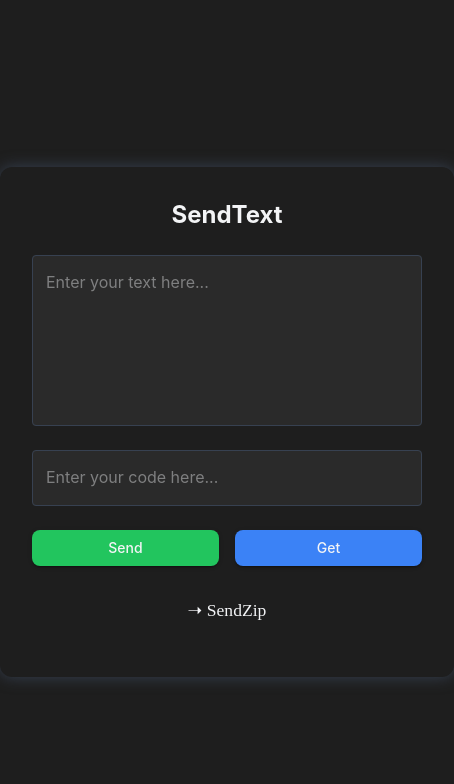
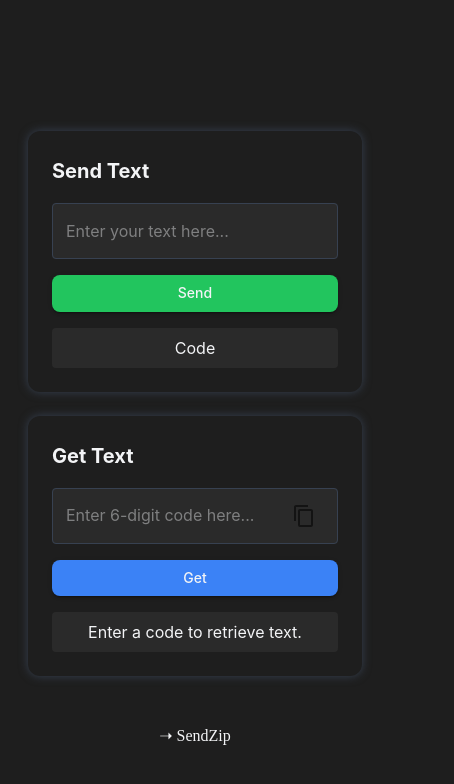
Before and after one commit to pratik7262/SendZip-Frontend, a React (Create React App) app: page /sendText in a window 390 px wide. Shown: the top 784 px of the page, 454 px wide, since content can reach past the window. Built offline with nearby package versions, Linux system fonts and the light colour scheme.

Commit message:
Changes for responsiveness and copy button

```diff
--- a/src/components/TextShare.jsx
+++ b/src/components/TextShare.jsx
@@ -1,5 +1,20 @@
 import React, { useState } from "react";
-import { Button, TextField, Box, Grid, Typography } from "@mui/material";
+import {
+  Button,
+  TextField,
+  Box,
+  Grid,
+  Typography,
+  Card,
+  InputAdornment,
+  IconButton,
+  useMediaQuery,
+} from "@mui/material";
+import { Link } from "react-router-dom";
+import { toast } from "react-toastify";
+import axios from "axios";
+import Toast from "./Toast";
+import { BASE_URL } from "../urls";
 import {
   background,
   borders,
@@ -8,86 +23,96 @@ import {
   secondary,
   textPrimary,
 } from "../theme";
-import { Link } from "react-router-dom";
-import { toast } from "react-toastify";
-import { BASE_URL } from "../urls";
-import axios from "axios";
-import Toast from "./Toast";
+import { CheckCircle, ContentCopy } from "@mui/icons-material";
 
 const INITIAL_DATA = { text: "", code: "" };
+
 const TextShare = () => {
   const [data, setData] = useState(INITIAL_DATA);
+  const [code, setCode] = useState("");
+  const [copied, setCopied] = useState("");
+
+  // Responsive behavior
+  const isSmallScreen = useMediaQuery("(max-width:600px)");
+
+  const handleCopy = (text, btn) => {
+    if (!text) return;
+    navigator.clipboard.writeText(text);
+    setCopied(btn);
+    toast.success("Copied to clipboard!");
+    setTimeout(() => setCopied(""), 2000);
+  };
+
+  function isSixDigitNumber(str) {
+    return /^\d{6}$/.test(str);
+  }
 
   const getText = async () => {
     try {
-      if (Number(data.code) === 0 || Number(data.code) < 100000) {
-        toast.warning("Please enter code correctly...");
+      if (!isSixDigitNumber(code)) {
+        toast.warning("Please enter a valid 6-digit code.");
+        return;
       }
-      const response = await axios.get(
-        `${BASE_URL}/api/text/getText/${data.code}`
-      );
-
-      setData({ text: response.data.text, code: response.data.text });
+      const response = await axios.get(`${BASE_URL}/api/text/getText/${code}`);
+      if (response.data.success) {
+        setCode(response.data.text);
         toast.success("Text fetched successfully!");
+      } else {
+        toast.warning(response.data.message);
+      }
     } catch (error) {
-      toast.error("Error: Failed to fetch text!");
+      toast.error(error.message);
     }
   };
 
   const sendText = async () => {
     try {
       if (!data.text.trim()) {
-        toast.error("Error: Text cannot be empty!");
+        toast.warn("Error: Text cannot be empty!");
         return;
       }
-
-      const responce = await axios.post(`${BASE_URL}/api/text/sendText`, {
+      const response = await axios.post(`${BASE_URL}/api/text/sendText`, {
         text: data.text,
       });
-      setData({ text: "", code: responce.data.code });
-      toast.success(responce.data.message);
+      setData({ text: "", code: response.data.code });
+      toast.success(response.data.message);
     } catch (error) {
       toast.error(error.message);
     }
   };
 
   return (
-    <Box
+    <>
+      <Box sx={{ display: "flex", justifyContent: "center", mt: 4, px: 2 }}>
+        <Grid container spacing={3} sx={{ maxWidth: "900px", width: "100%" }}>
+          {/* Send Text Card */}
+          <Grid item xs={12} md={6}>
+            <Card
               sx={{
-        display: "flex",
-        flexDirection: "column",
-        alignItems: "center",
-        gap: 3,
-        width: "100%",
-        maxWidth: "500px",
-        margin: "auto",
-        padding: 4,
+                padding: 3,
                 backgroundColor: background[500],
                 borderRadius: 3,
-        boxShadow: `0px 0px 15px ${borders[500]}`,
+                boxShadow: `0px 0px 10px ${borders[500]}`,
               }}
             >
-      <Typography variant="h5" color={textPrimary[500]} fontWeight="bold">
-        SendText
+              <Typography
+                variant="h6"
+                color={textPrimary[500]}
+                fontWeight="bold"
+              >
+                Send Text
               </Typography>
 
-      {/* Large Text Area */}
               <TextField
-        multiline
-        rows={6}
                 variant="outlined"
                 fullWidth
                 value={data.text}
-        onChange={(e) =>
-          setData((prevData) => {
-            return { ...prevData, text: e.target.value };
-          })
-        }
+                onChange={(e) => setData({ ...data, text: e.target.value })}
                 placeholder="Enter your text here..."
                 sx={{
                   backgroundColor: cardBackground[500],
                   borderRadius: 1,
-          input: { color: textPrimary[500] }, // Light text
+                  mt: 2,
                   "& .MuiOutlinedInput-root": {
                     "& fieldset": { borderColor: borders[500] },
                     "&:hover fieldset": { borderColor: primary[500] },
@@ -96,71 +121,141 @@ const TextShare = () => {
                 }}
               />
 
+              <Button
+                variant="contained"
+                fullWidth
+                sx={{
+                  backgroundColor: secondary[500],
+                  mt: 2,
+                  "&:hover": { backgroundColor: secondary[600] },
+                }}
+                onClick={sendText}
+              >
+                Send
+              </Button>
+
+              <Box
+                sx={{
+                  mt: 2,
+                  p: 1,
+                  textAlign: "center",
+                  backgroundColor: cardBackground[500],
+                  borderRadius: 1,
+                  display: "flex",
+                  alignItems: "center",
+                  justifyContent: "center",
+                }}
+              >
+                <Typography variant="body1">
+                  {data.code ? data.code : "Code"}
+                </Typography>
+                {data.code && (
+                  <IconButton onClick={() => handleCopy(data.code, "code")}>
+                    {copied === "code" ? (
+                      <CheckCircle sx={{ fontSize: "20px" }} color="success" />
+                    ) : (
+                      <ContentCopy sx={{ fontSize: "20px" }} />
+                    )}
+                  </IconButton>
+                )}
+              </Box>
+            </Card>
+          </Grid>
+
+          {/* Get Text Card */}
+          <Grid item xs={12} md={6}>
+            <Card
+              sx={{
+                padding: 3,
+                backgroundColor: background[500],
+                borderRadius: 3,
+                boxShadow: `0px 0px 10px ${borders[500]}`,
+              }}
+            >
+              <Typography
+                variant="h6"
+                color={textPrimary[500]}
+                fontWeight="bold"
+              >
+                Get Text
+              </Typography>
+
               <TextField
                 variant="outlined"
                 fullWidth
-        value={data.code}
-        onChange={(e) =>
-          setData((prevData) => {
-            return { ...prevData, code: e.target.value };
-          })
-        }
-        placeholder="Enter your code here..."
+                value={code}
+                onChange={(e) => setCode(e.target.value)}
+                placeholder="Enter 6-digit code here..."
                 sx={{
                   backgroundColor: cardBackground[500],
                   borderRadius: 1,
-          input: { color: textPrimary[500] }, // Light text
+                  mt: 2,
                   "& .MuiOutlinedInput-root": {
                     "& fieldset": { borderColor: borders[500] },
                     "&:hover fieldset": { borderColor: primary[500] },
                     "&.Mui-focused fieldset": { borderColor: primary[500] },
                   },
                 }}
+                InputProps={{
+                  endAdornment: (
+                    <InputAdornment position="end">
+                      <IconButton onClick={() => handleCopy(code, "text")}>
+                        {copied === "text" ? (
+                          <CheckCircle color="success" />
+                        ) : (
+                          <ContentCopy />
+                        )}
+                      </IconButton>
+                    </InputAdornment>
+                  ),
+                }}
               />
 
-      {/* Buttons at the bottom */}
-      <Grid container spacing={2}>
-        <Grid item xs={6}>
-          <Button
-            variant="contained"
-            fullWidth
-            sx={{
-              backgroundColor: secondary[500],
-              "&:hover": { backgroundColor: secondary[600] },
-            }}
-            onClick={sendText}
-          >
-            Send
-          </Button>
-        </Grid>
-        <Grid item xs={6}>
               <Button
                 onClick={getText}
                 variant="contained"
                 fullWidth
                 sx={{
                   backgroundColor: primary[500],
+                  mt: 2,
                   "&:hover": { backgroundColor: primary[700] },
                 }}
               >
                 Get
               </Button>
+
+              <Typography
+                variant="body1"
+                sx={{
+                  mt: 2,
+                  p: 1,
+                  textAlign: "center",
+                  backgroundColor: cardBackground[500],
+                  borderRadius: 1,
+                }}
+              >
+                Enter a code to retrieve text.
+              </Typography>
+            </Card>
           </Grid>
         </Grid>
+
+        <Toast />
+      </Box>
       <Link
         to="/"
         style={{
           color: textPrimary[500],
-          fontSize: "1.1rem",
+          fontSize: isSmallScreen ? "1rem" : "1.1rem",
           textAlign: "center",
-          marginTop: "10px",
           textDecoration: "none",
+          display: "block",
+          marginTop: 50,
         }}
       >
         ➝ SendZip
       </Link>
-      <Toast />
-    </Box>
+    </>
   );
 };
 
--- a/src/components/ZipShare.jsx
+++ b/src/components/ZipShare.jsx
@@ -5,8 +5,9 @@ import {
   IconButton,
   Box,
   Typography,
+  useMediaQuery,
 } from "@mui/material";
-import { CloudUpload, CloudDownload } from "@mui/icons-material"; // New Icons
+import { CloudUpload, CloudDownload } from "@mui/icons-material";
 import axios from "axios";
 import { useRef, useState } from "react";
 import { BASE_URL } from "../urls";
@@ -28,6 +29,9 @@ const ZipShare = () => {
   const [loading, setLoading] = useState(false);
   const [isLoading, setIsLoading] = useState(false);
   const [selectedFile, setSelectedFile] = useState(null);
+
+  // Responsive behavior
+  const isSmallScreen = useMediaQuery("(max-width:600px)");
 
   const handleFileChange = (event) => {
     setSelectedFile(event.target.files[0]);
@@ -66,7 +70,6 @@ const ZipShare = () => {
         responseType: "blob",
       });
 
-      // Extract filename from Content-Disposition header
       const contentDisposition = response.headers["content-disposition"];
       const filename = contentDisposition
         ? contentDisposition.split("filename=")[1].replace(/"/g, "")
@@ -92,11 +95,10 @@ const ZipShare = () => {
         display: "flex",
         flexDirection: "column",
         alignItems: "center",
-        gap: 3,
         width: "100%",
-        maxWidth: "500px",
+        maxWidth: isSmallScreen ? "90%" : "500px",
         margin: "auto",
-        padding: 4,
+        padding: isSmallScreen ? 2 : 4,
         backgroundColor: background[500],
         borderRadius: 3,
         boxShadow: `0px 0px 15px ${borders[500]}`,
@@ -131,20 +133,20 @@ const ZipShare = () => {
             color: selectedFile ? accent[500] : accentSecondary[500],
           }}
         >
-          <CloudUpload sx={{ fontSize: 80 }} />
+          <CloudUpload sx={{ fontSize: isSmallScreen ? 60 : 80 }} />
         </IconButton>
         <Typography
           variant="body2"
           color={textPrimary[500]}
-          sx={{ opacity: selectedFile ? 1 : 0.5 }}
+          sx={{ opacity: selectedFile ? 1 : 0.5, textAlign: "center" }}
         >
           {selectedFile ? selectedFile.name : "No file selected"}
         </Typography>
       </Box>
 
       {/* Upload & Download Buttons */}
-      <Grid container spacing={2}>
-        <Grid item xs={6}>
+      <Grid container spacing={2} sx={{ width: "100%", marginTop: 2 }}>
+        <Grid item xs={12} sm={6}>
           <Button
             onClick={handleUpload}
             fullWidth
@@ -165,7 +167,7 @@ const ZipShare = () => {
             )}
           </Button>
         </Grid>
-        <Grid item xs={6}>
+        <Grid item xs={12} sm={6}>
           <Button
             onClick={handleDownload}
             fullWidth
@@ -193,9 +195,9 @@ const ZipShare = () => {
         to="/sendText"
         style={{
           color: textPrimary[500],
-          fontSize: "1.1rem",
+          fontSize: isSmallScreen ? "1rem" : "1.1rem",
           textAlign: "center",
-          marginTop: "10px",
+          marginTop: "15px",
           textDecoration: "none",
         }}
       >
```
Lines whose indentation alone changed are shown as unchanged.
